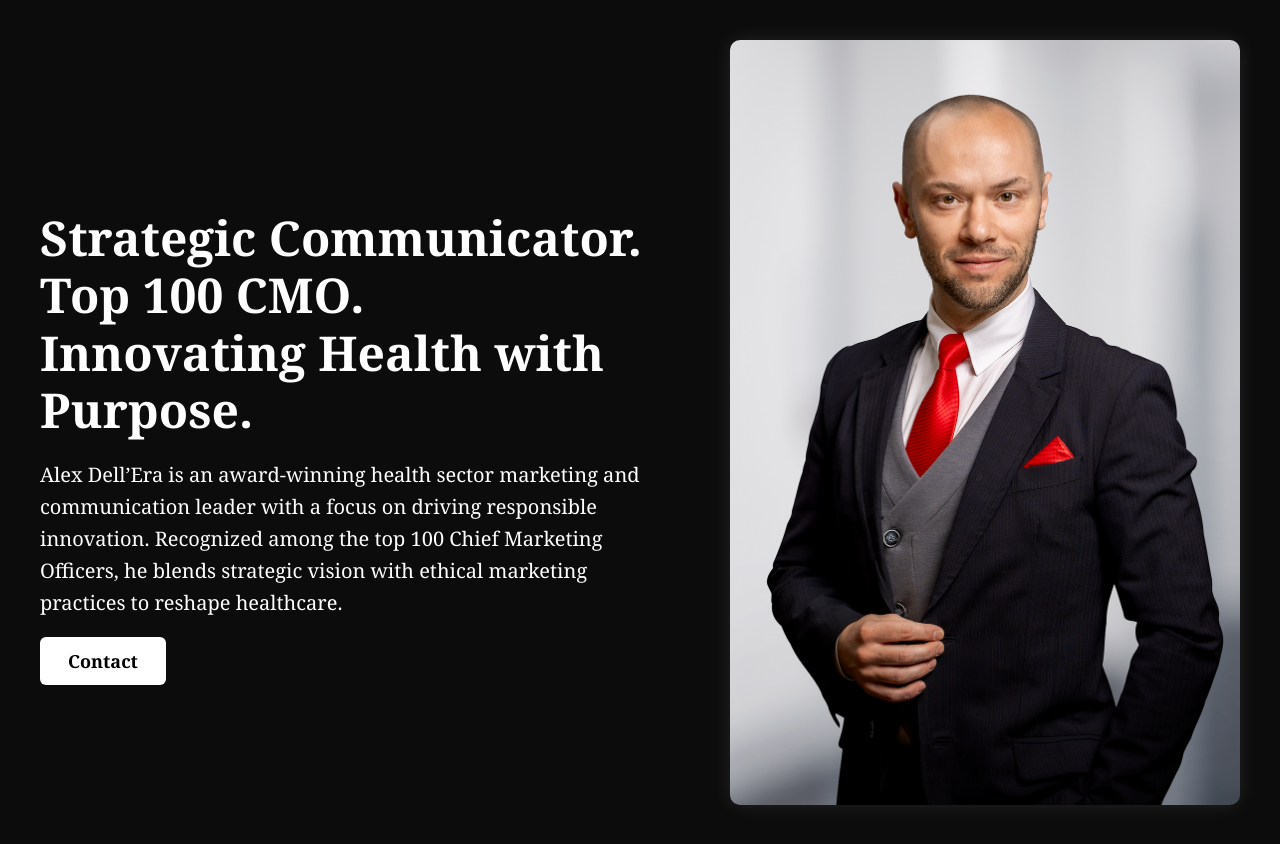
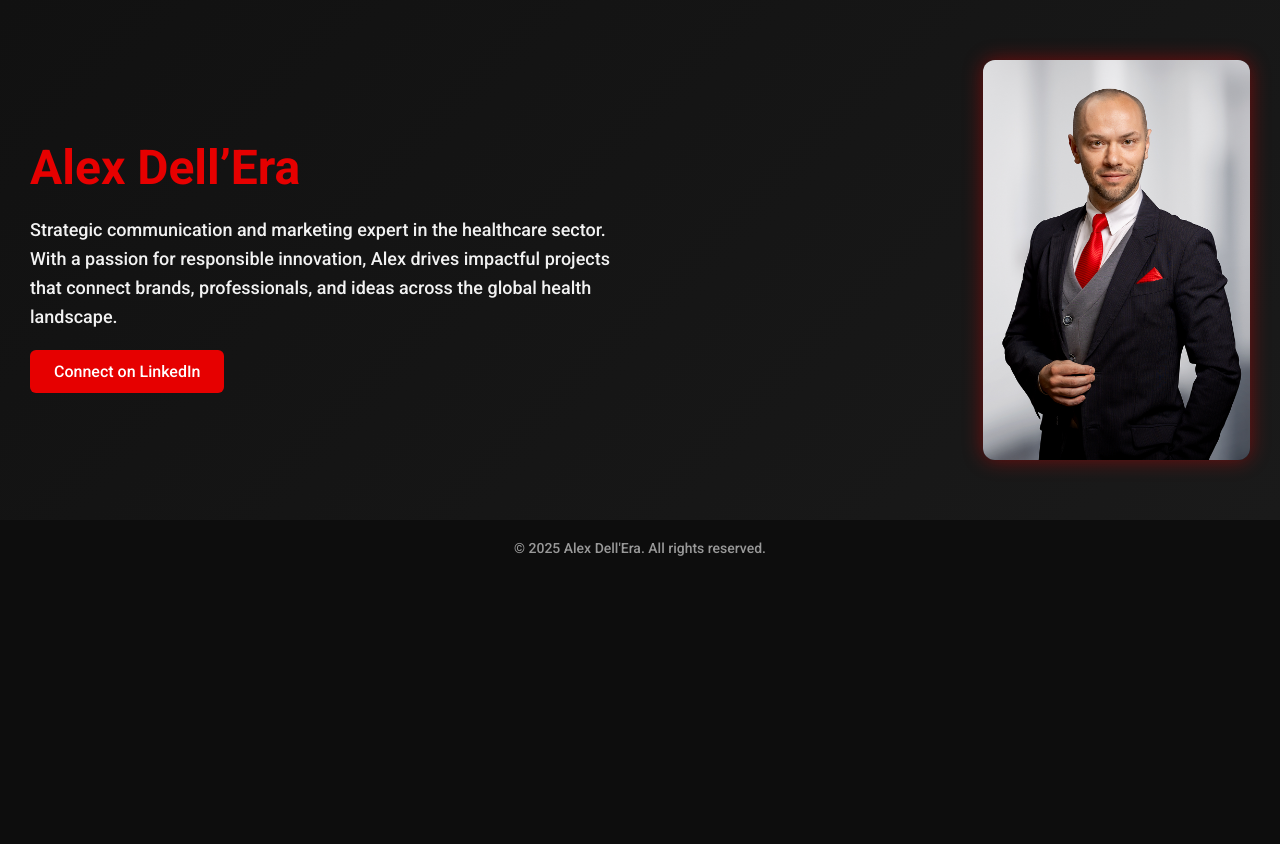
Before and after one commit to alexdellera/alexdellera.github.io, a plain HTML site: page index.html in a window 1280 px wide. After the commit the page ends 800 px from the top, so only its background shows below. Drawn offline with Linux system fonts and the light colour scheme.

Commit message:
Update index.html

```diff
--- a/index.html
+++ b/index.html
@@ -3,103 +3,114 @@
 <head>
   <meta charset="UTF-8" />
   <meta name="viewport" content="width=device-width, initial-scale=1.0" />
-  <meta name="description" content="Alex Dell’Era is an award-winning strategic communicator and Top 100 CMO focused on innovating health with purpose." />
-  <meta name="keywords" content="Alex Dell’Era, CMO, Strategic Communicator, Healthcare Marketing, Ethical Communication" />
-  <meta name="author" content="Alex Dell’Era" />
-  <title>Alex Dell’Era – Strategic Communicator</title>
+  <meta name="description" content="Official personal website of Alex Dell'Era, strategic communication and marketing professional in the healthcare sector." />
+  <meta name="keywords" content="Alex Dell'Era, strategic marketing, healthcare communication, Canon Medical, innovation" />
+  <meta name="author" content="Alex Dell'Era" />
+  <title>Alex Dell'Era | Strategic Healthcare Communication</title>
+  <link rel="preconnect" href="https://fonts.googleapis.com">
+  <link href="https://fonts.googleapis.com/css2?family=Roboto:wght@300;500;700&display=swap" rel="stylesheet">
   <style>
     body {
       margin: 0;
-      padding: 0;
-      font-family: 'Georgia', serif;
-      background-color: #0c0c0c;
+      font-family: 'Roboto', sans-serif;
+      background-color: #0d0d0d;
+      color: #f2f2f2;
+    }
+    header {
+      padding: 60px 30px;
+      display: flex;
+      justify-content: space-between;
+      align-items: center;
+      background: linear-gradient(135deg, #111, #1a1a1a);
+    }
+    header img {
+      border-radius: 12px;
+      max-height: 400px;
+      width: auto;
+      box-shadow: 0 0 20px rgba(255, 0, 0, 0.4);
+    }
+    .intro {
+      max-width: 600px;
+    }
+    h1 {
+      font-size: 48px;
+      margin: 0 0 20px;
+      color: #e60000;
+    }
+    p {
+      font-size: 18px;
+      line-height: 1.6;
+    }
+    .cta {
+      margin-top: 30px;
+    }
+    .cta a {
+      text-decoration: none;
       color: #fff;
-      display: flex;
-      justify-content: center;
-      align-items: center;
-      min-height: 100vh;
-    }
-    .container {
-      display: flex;
-      flex-wrap: wrap;
-      max-width: 1200px;
-      padding: 40px;
-      gap: 60px;
-      align-items: center;
-    }
-    .text {
-      flex: 1 1 480px;
-    }
-    .text h1 {
-      font-size: 48px;
-      margin-bottom: 20px;
-      line-height: 1.2;
-    }
-    .text h1 span {
-      display: block;
-    }
-    .text p {
-      font-size: 20px;
-      line-height: 1.6;
-      margin-bottom: 30px;
-    }
-    .btn {
-      background-color: #fff;
-      color: #000;
-      font-weight: bold;
-      font-size: 18px;
-      padding: 12px 28px;
-      border: none;
+      background-color: #e60000;
+      padding: 12px 24px;
       border-radius: 6px;
-      text-decoration: none;
       transition: background 0.3s;
     }
-    .btn:hover {
-      background-color: #e60000;
-      color: white;
+    .cta a:hover {
+      background-color: #b00000;
     }
-    .image {
-      flex: 1 1 360px;
+    footer {
       text-align: center;
-    }
-    .image img {
-      max-width: 100%;
-      border-radius: 10px;
-      box-shadow: 0 0 20px rgba(255, 255, 255, 0.1);
+      padding: 20px;
+      font-size: 14px;
+      color: #999;
     }
     @media (max-width: 768px) {
-      .container {
+      header {
         flex-direction: column;
         text-align: center;
       }
-      .text h1 {
-        font-size: 36px;
-      }
-      .text p {
-        font-size: 18px;
+      header img {
+        margin-top: 30px;
+        max-width: 80%;
       }
     }
   </style>
+  <script type="application/ld+json">
+    {
+      "@context": "https://schema.org",
+      "@type": "Person",
+      "name": "Alex Dell'Era",
+      "url": "https://alexdellera.com",
+      "image": "https://alexdellera.com/alex-dellera.jpg",
+      "sameAs": [
+        "https://www.linkedin.com/in/alex-dell-era-4508475b/"
+      ],
+      "jobTitle": "Strategic Marketing & Communication Manager",
+      "worksFor": {
+        "@type": "Organization",
+        "name": "Canon Medical Systems Italia"
+      },
+      "alumniOf": {
+        "@type": "EducationalOrganization",
+        "name": "Politecnico di Milano"
+      },
+      "birthPlace": {
+        "@type": "Place",
+        "name": "Como, Italy"
+      }
+    }
+  </script>
 </head>
 <body>
-  <main class="container">
-    <div class="text">
-      <h1>
-        <span>Strategic Communicator.</span>
-        <span>Top 100 CMO.</span>
-        <span>Innovating Health with Purpose.</span>
-      </h1>
-      <p>
-        Alex Dell’Era is an award-winning health sector marketing and communication leader
-        with a focus on driving responsible innovation. Recognized among the top 100 Chief
-        Marketing Officers, he blends strategic vision with ethical marketing practices to
-        reshape healthcare.
-      </p>
-      <a class="btn" href="https://www.linkedin.com/in/alex-dell-era-4508475b/" target="_blank">Contact</a>
+  <header>
+    <div class="intro">
+      <h1>Alex Dell’Era</h1>
+      <p>Strategic communication and marketing expert in the healthcare sector. With a passion for responsible innovation, Alex drives impactful projects that connect brands, professionals, and ideas across the global health landscape.</p>
+      <div class="cta">
+        <a href="https://www.linkedin.com/in/alex-dell-era-4508475b/" target="_blank">Connect on LinkedIn</a>
+      </div>
     </div>
-    <div class="image">
-      <img src="alex-dellera.jpg" alt="Alex Dell’Era portrait" />
-    </div>
-  </main>
+    <img src="alex-dellera.jpg" alt="Alex Dell'Era portrait" />
+  </header>
+  <footer>
+    &copy; 2025 Alex Dell'Era. All rights reserved.
+  </footer>
 </body>
 </html>
```
